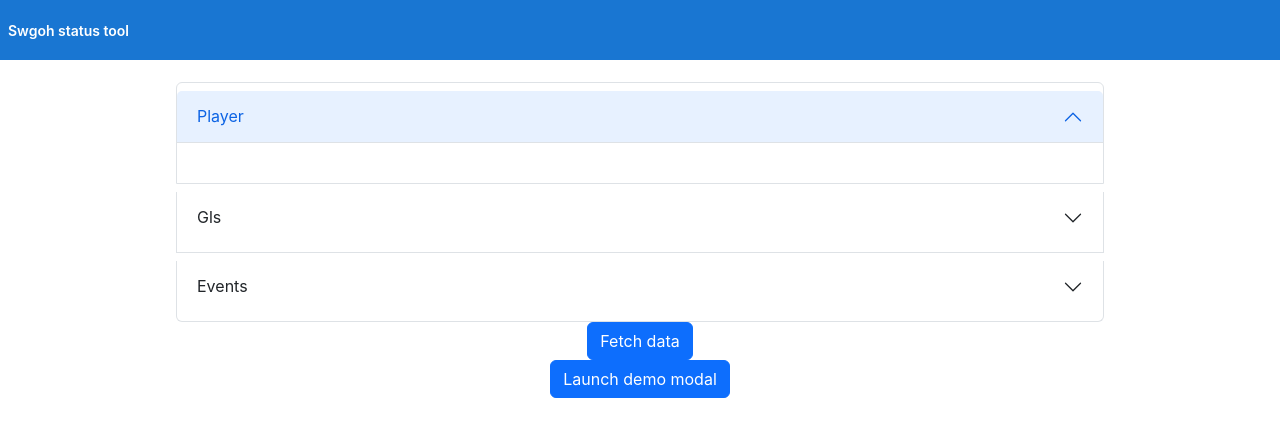
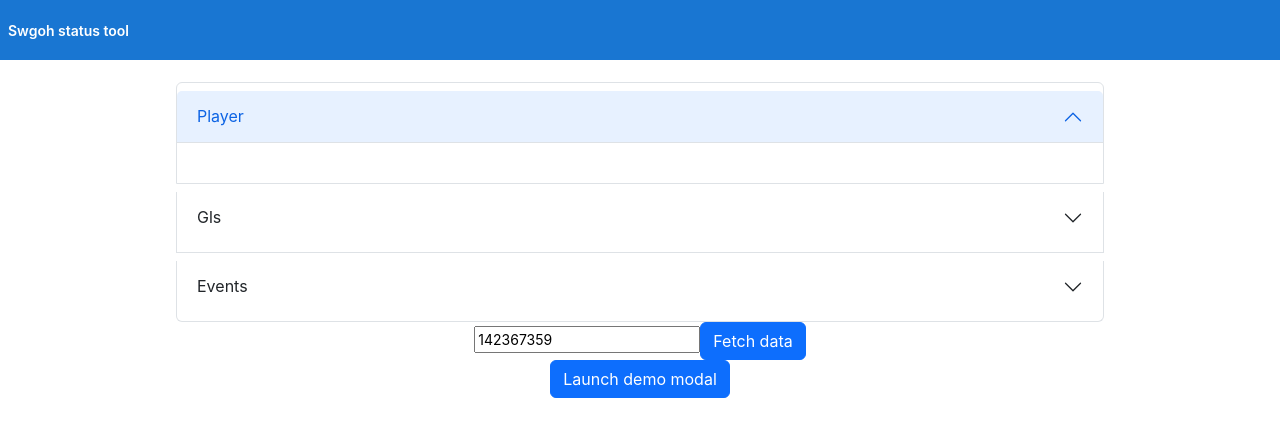
Before and after one commit to dmills101/swgohtool, an Angular app in the folder swgohtool/: page / in a window 1280 px wide. Shown: the top 436 px of the page. Built offline with nearby package versions, Linux system fonts and the light colour scheme.

Commit message:
added forms

```diff
--- a/swgohtool/src/app/app.component.html
+++ b/swgohtool/src/app/app.component.html
@@ -384,8 +384,10 @@
     </div>
   </div>
 
-  <button  type="button" class="btn btn-primary" (click)="fetchData()">Fetch data</button>
-
+  <form [formGroup]="checkoutForm"  >
+    <input id="playerid" type="text" formControlName="playerid">
+    <button  type="button" class="btn btn-primary" (click)="fetchData()">Fetch data</button>
+</form>
    <!-- Button trigger modal -->
   <button type="button" class="btn btn-primary" data-bs-toggle="modal" data-bs-target="#exampleModal" (click) = "test()">
     Launch demo modal
--- a/swgohtool/src/app/app.component.ts
+++ b/swgohtool/src/app/app.component.ts
@@ -3,6 +3,8 @@
 import { FetchmeService } from './core/utilities/fetchme.service';
 import legends from './core/data/gls';
 import { Observable } from 'rxjs';
+import { FormBuilder } from '@angular/forms';
+import { FormGroup, FormControl, Validators }  from '@angular/forms';
 
 @Component({
   selector: 'app-root',
@@ -20,12 +22,17 @@
   events$:Observable<any>= this.fetch.events;
   gls$:Observable<any>= this.fetch.gls;
 
+  checkoutForm:any = this.formBuilder.group({
+    playerid: '142367359'
+  });
+
   async ngOnInit(){
    // this.playerdata$
 //this.loaded$ = this.fetch.loaded;
 }
 
-  public constructor(private fetch:FetchmeService){
+  public constructor(private fetch:FetchmeService,
+    private formBuilder: FormBuilder,){
     console.log("add me");
 
   }
@@ -34,7 +41,7 @@
     //await this.fetch.populateShips();
     //await this.fetch.populateUnits();
     //let player = await this.fetch.populatePlayer('357182769');
-    let player = await this.fetch.populatePlayer('142367359');
+    let player = await this.fetch.populatePlayer(this.checkoutForm.get('playerid').value);
     console.log(player);
   }
 
```
Also changed, not shown: swgohtool/src/app/app.module.ts (+7 -2 lines).
